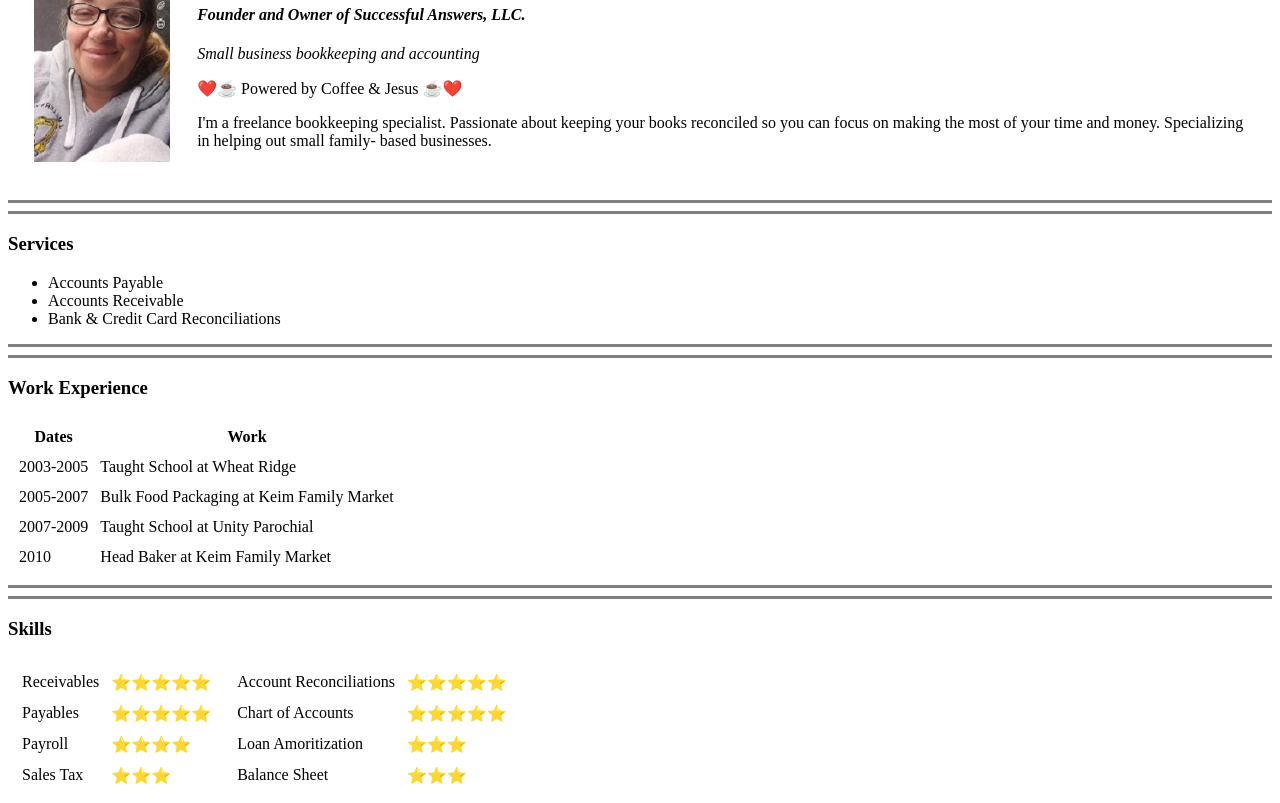
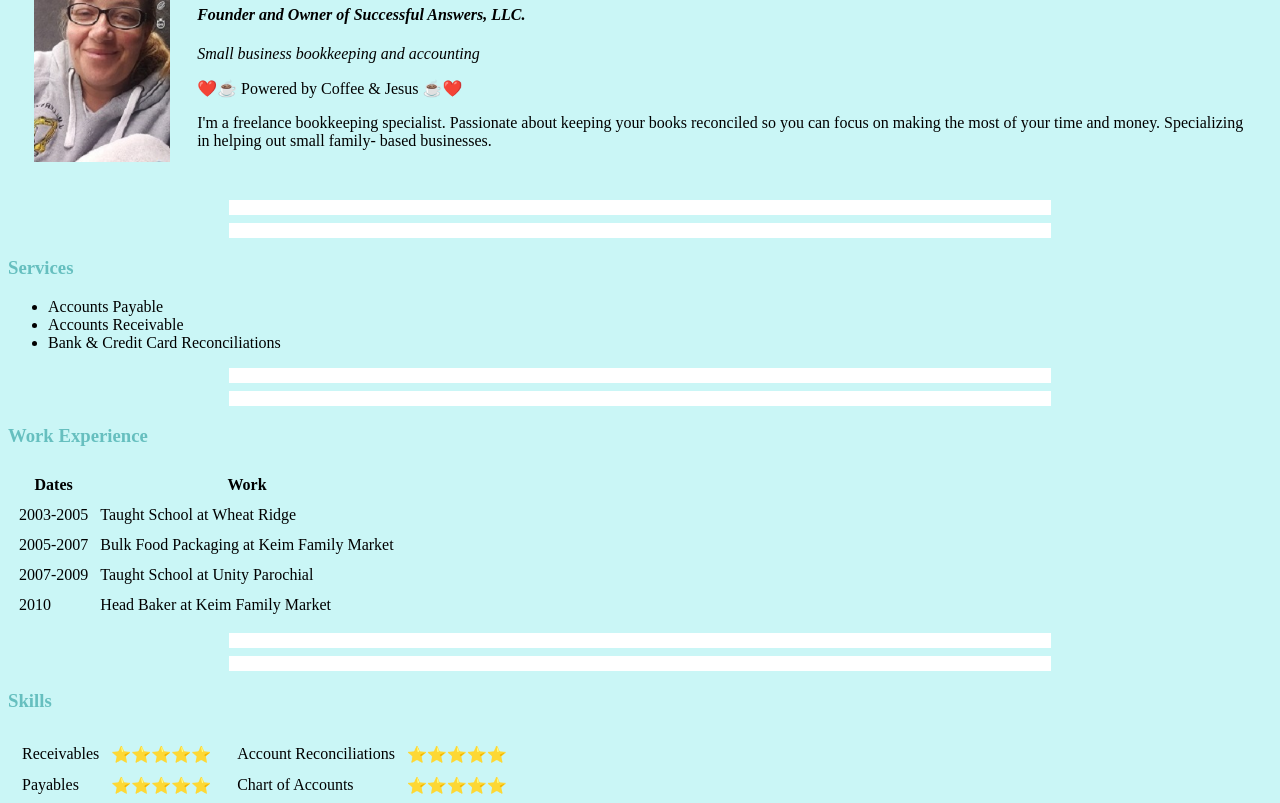
Before and after one commit to lyoder156/ly, a plain HTML site: page index.html in a window 1280 px wide. Shown: the part 108-911 px from the top of the page. Drawn offline with Linux system fonts and the light colour scheme.

Commit message:
Updated...

```diff
--- a/index.html
+++ b/index.html
@@ -4,6 +4,7 @@
 <head>
   <meta charset="utf-8">
   <title>Laura's Personal Site</title>
+  <link rel="stylesheet" href="css/styles.css">
 </head>
 
 <body>
@@ -19,7 +20,7 @@
     </tr>
   </table>
 
-  <hr size="3" noshade>
+  <hr size="10" noshade>
   <hr size="3" noshade>
   <h3>Services</h3>
   <p>
```
